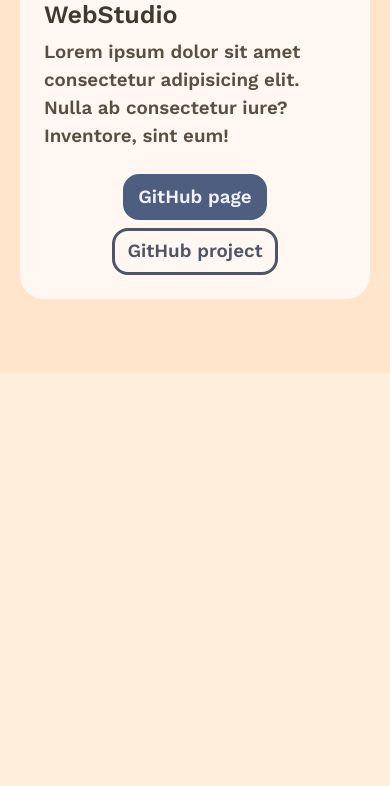
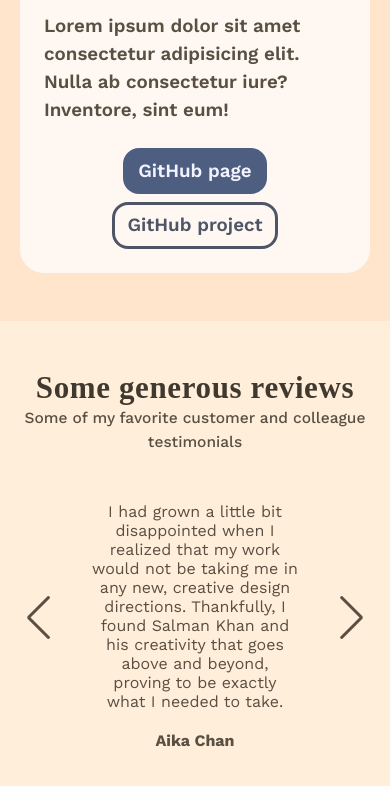
Before and after one commit to Dmytro-Tr/Portfolio-Website, a website built with Vite: page index.html in a window 390 px wide. Shown: the part 2595-3381 px from the top of the page. Before the commit the page ends 2968 px from the top, so only its background shows below. Built offline with nearby package versions, Linux system fonts and the light colour scheme; a web font is replaced by a local one.

Commit message:
reviews section

```diff
--- a/index.html
+++ b/index.html
@@ -4,9 +4,12 @@
 <head>
   <meta charset="UTF-8">
   <meta name="viewport" content="width=device-width, initial-scale=1.0">
-  <link rel="shortcut icon" href="./images/header/D and T-Photoroom.png" type="png">
+  <link rel="shortcut icon" href="./src/images/header/D and T-Photoroom.png" type="png">
   <link href="https://fonts.googleapis.com/css?family=Work+Sans:regular,500,600,700&display=swap" rel="stylesheet">
   <link href="https://fonts.googleapis.com/css?family=Eczar:600&display=swap" rel="stylesheet">
+
+  <link rel="stylesheet" href="https://cdn.jsdelivr.net/npm/swiper@11/swiper-bundle.min.css" />
+
   <link rel="stylesheet" href="./src/css/styles.css">
   <title>Portfolio Dmytro_Tr</title>
 </head>
@@ -130,10 +133,54 @@
               <img class="mywork_img" src="./src/images/mywork/WebStudio.jpg" alt="Website screenshot">
             </a>
           </div>
-
         </div>
       </div>
     </section>
+
+    <section class="reviews section">
+      <div class="reviews_container container">
+        <div class="reviews_header">
+          <h2 class="reviews_title H2">Some generous reviews</h2>
+          <p class="reviews_subtitle H5">Some of my favorite customer and colleague testimonials</p>
+        </div>
+        <div class="swiper mySwiper reviewsSwiper">
+          <div class="swiper-wrapper reviews_swiper_wrapper">
+            <div class="swiper-slide reviews_swiper_slide">
+              <p class="reviews_swiper_text">I had grown a little bit disappointed when I realized that my work would
+                not be taking me in any new,
+                creative design
+                directions. Thankfully, I found Salman Khan and his creativity that goes above and beyond, proving to be
+                exactly what I
+                needed to take.</p>
+              <p class="reviews_swiper_name">Aika Chan</p>
+            </div>
+            <div class="swiper-slide reviews_swiper_slide">
+              <p class="reviews_swiper_text">I had grown a little bit disappointed when I realized that my work would
+                not be taking me in any new,
+                creative design
+                directions. Thankfully, I found Salman Khan and his creativity that goes above and beyond, proving to be
+                exactly what I
+                needed to take.</p>
+              <p class="reviews_swiper_name">Moksa Chan</p>
+            </div>
+            <div class="swiper-slide reviews_swiper_slide">
+              <p class="reviews_swiper_text">I had grown a little bit disappointed when I realized that my work would
+                not be taking me in any new,
+                creative design
+                directions. Thankfully, I found Salman Khan and his creativity that goes above and beyond, proving to be
+                exactly what I
+                needed to take.</p>
+              <p class="reviews_swiper_name">Vill Chan</p>
+            </div>
+          </div>
+          <!-- If we need navigation buttons -->
+          <div class="swiper-button-prev"></div>
+          <div class="swiper-button-next"></div>
+        </div>
+      </div>
+    </section>
+
+
   </main>
 
   <footer>
@@ -143,6 +190,10 @@
   </footer>
 
   <script src="./src/js/burger-btn.js"></script>
+  <script src="https://cdn.jsdelivr.net/npm/swiper@11/swiper-bundle.min.js"></script>
+  <script src="./src/js/reviews-swiper.js"></script>
+
+
 </body>
 
 </html>
--- a/package.json
+++ b/package.json
@@ -12,5 +12,8 @@
     "postcss": "^8.5.3",
     "postcss-sort-media-queries": "^5.2.0",
     "vite": "^6.2.0"
+  },
+  "dependencies": {
+    "swiper": "^11.2.6"
   }
 }
--- a/src/css/styles.css
+++ b/src/css/styles.css
@@ -1,4 +1,9 @@
 @import url(./reset.css);
+
+body {
+  position: relative;
+  height: 100%;
+}
 
 /* ------HEADER------ */
 .header {
@@ -299,6 +304,11 @@
 }
 
 @media screen and (max-width:994px) {
+  .mywork {
+    padding-top: 68px;
+    padding-bottom: 68px;
+  }
+
   .mywork_content {
     flex-direction: column;
     max-width: 591px;
@@ -315,3 +325,125 @@
     padding-bottom: 24px;
   }
 }
+
+@media screen and (max-width:700px) {
+  .mywork {
+    padding-top: 48px;
+    padding-bottom: 48px;
+  }
+}
+
+/* ------reviews----- */
+.reviews {
+  padding-top: 128px;
+  padding-bottom: 128px;
+}
+
+.reviews_container {}
+
+.reviews_header {
+  text-align: center;
+  margin-bottom: 96px;
+}
+
+.reviews_title {}
+
+.reviews_subtitle {
+  font-weight: 500;
+}
+
+.swiper {
+  width: 100%;
+  height: 100%;
+}
+
+.mySwiper {}
+
+.reviewsSwiper {}
+
+.swiper-wrapper {}
+
+.reviews_swiper_wrapper {
+  max-width: 936px;
+}
+
+.swiper-slide {
+  display: flex;
+  justify-content: center;
+  align-items: center;
+}
+
+.reviews_swiper_slide {
+  display: flex;
+  flex-direction: column;
+  gap: 20px;
+}
+
+.reviews_swiper_text {
+  text-align: center;
+  max-width: 391px;
+}
+
+.reviewsSwiper .swiper-button-prev,
+.reviewsSwiper .swiper-button-next {
+  color: #594f43;
+  width: 17px;
+  height: 29px;
+}
+
+.reviews_swiper_name {
+  font-weight: 700;
+  color: #594f43;
+}
+
+@media screen and (max-width:1220px) {
+  .reviews {
+    padding-top: 106px;
+    padding-bottom: 106px;
+  }
+
+  .reviews_swiper_text {
+    max-width: 332px;
+  }
+
+  .reviews_header {
+    margin-bottom: 72px;
+  }
+}
+
+@media screen and (max-width:994px) {
+  .reviews {
+    padding-top: 86px;
+    padding-bottom: 86px;
+  }
+
+  .reviews_swiper_text {
+    max-width: 482px;
+  }
+}
+
+@media screen and (max-width:700px) {
+  .reviews {
+    padding-top: 68px;
+    padding-bottom: 68px;
+  }
+
+  .reviews_swiper_text {
+    max-width: 292px;
+  }
+
+  .reviews_header {
+    margin-bottom: 48px;
+  }
+}
+
+@media screen and (max-width:425px) {
+  .reviews {
+    padding-top: 48px;
+    padding-bottom: 48px;
+  }
+
+  .reviews_swiper_text {
+    max-width: 206px;
+  }
+}
--- /dev/null
+++ b/src/js/reviews-swiper.js
@@ -0,0 +1,18 @@
+var swiper = new Swiper('.mySwiper', {
+  navigation: {
+    nextEl: '.swiper-button-next',
+    prevEl: '.swiper-button-prev',
+  },
+  keyboard: true,
+  slidesPerView: 2,
+  loop: true,
+  breakpoints: {
+    994: {
+      slidesPerView: 2,
+      centerInsufficientSlides: true,
+    },
+    0: {
+      slidesPerView: 1,
+    },
+  },
+});
```
Also changed, not shown: 1 other file.
